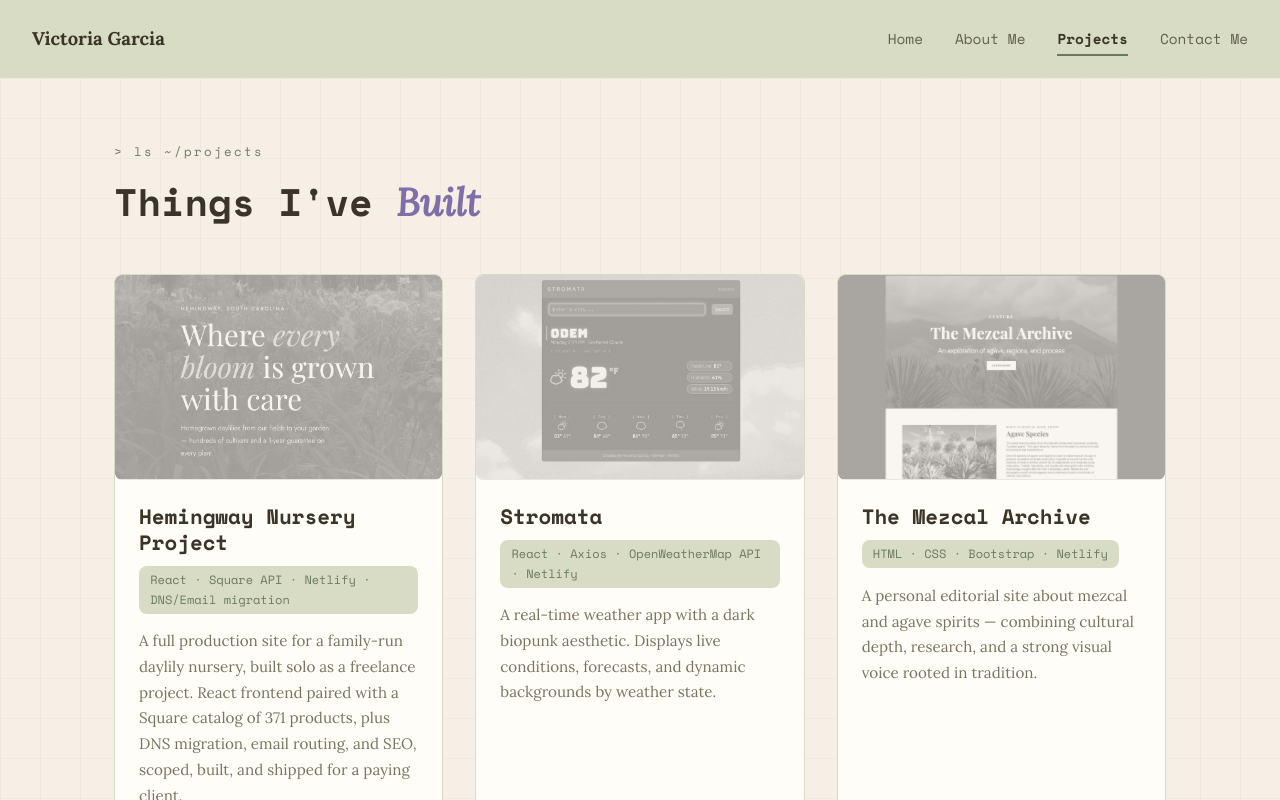
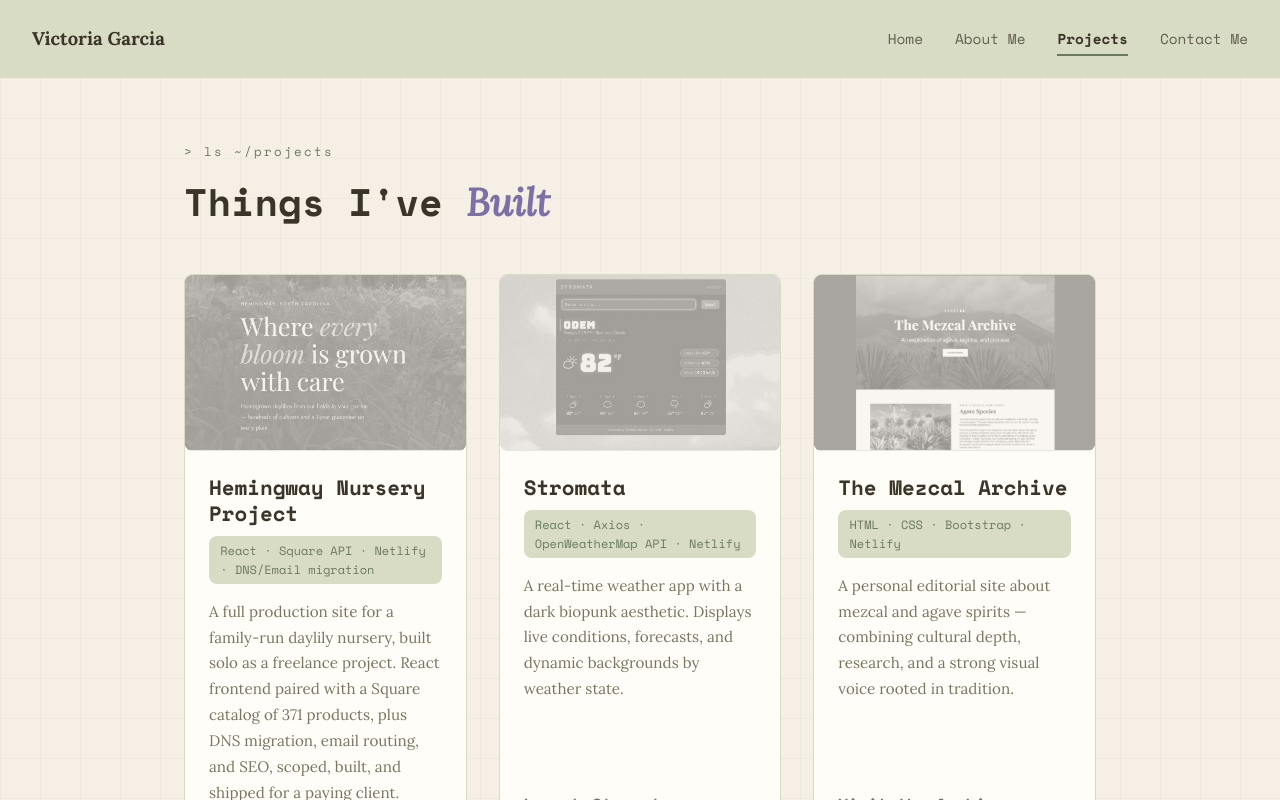
Before and after one commit to fifth-monger/responsive_portfolio_v2, a React (Vite) app: page /work in a window 1280 px wide. Shown: the top 800 px of the page. Built offline with nearby package versions, Linux system fonts and the light colour scheme.

Commit message:
fix: unify page container widths to 960px

```diff
--- a/src/index.css
+++ b/src/index.css
@@ -450,7 +450,7 @@
 .work {
   position: relative;
   z-index: 1;
-  max-width: 1100px;
+  max-width: 960px;
   margin: 0 auto;
   padding: 4rem 1.5rem;
 }
@@ -462,7 +462,7 @@
 
 .project-grid {
   display: grid;
-  grid-template-columns: repeat(auto-fit, minmax(300px, 1fr));
+  grid-template-columns: repeat(auto-fit, minmax(260px, 1fr));
   gap: 2rem;
 }
 
@@ -799,7 +799,7 @@
   position: relative;
   z-index: 2;
   width: 100%;
-  max-width: 860px;
+  max-width: 960px;
   margin: 0 auto;
   display: flex;
   flex-direction: column;
@@ -1050,7 +1050,7 @@
 .home-featured {
   position: relative;
   z-index: 1;
-  max-width: 860px;
+  max-width: 960px;
   margin: 0 auto;
   padding: 4rem 1.5rem;
   min-height: 100vh;
```
